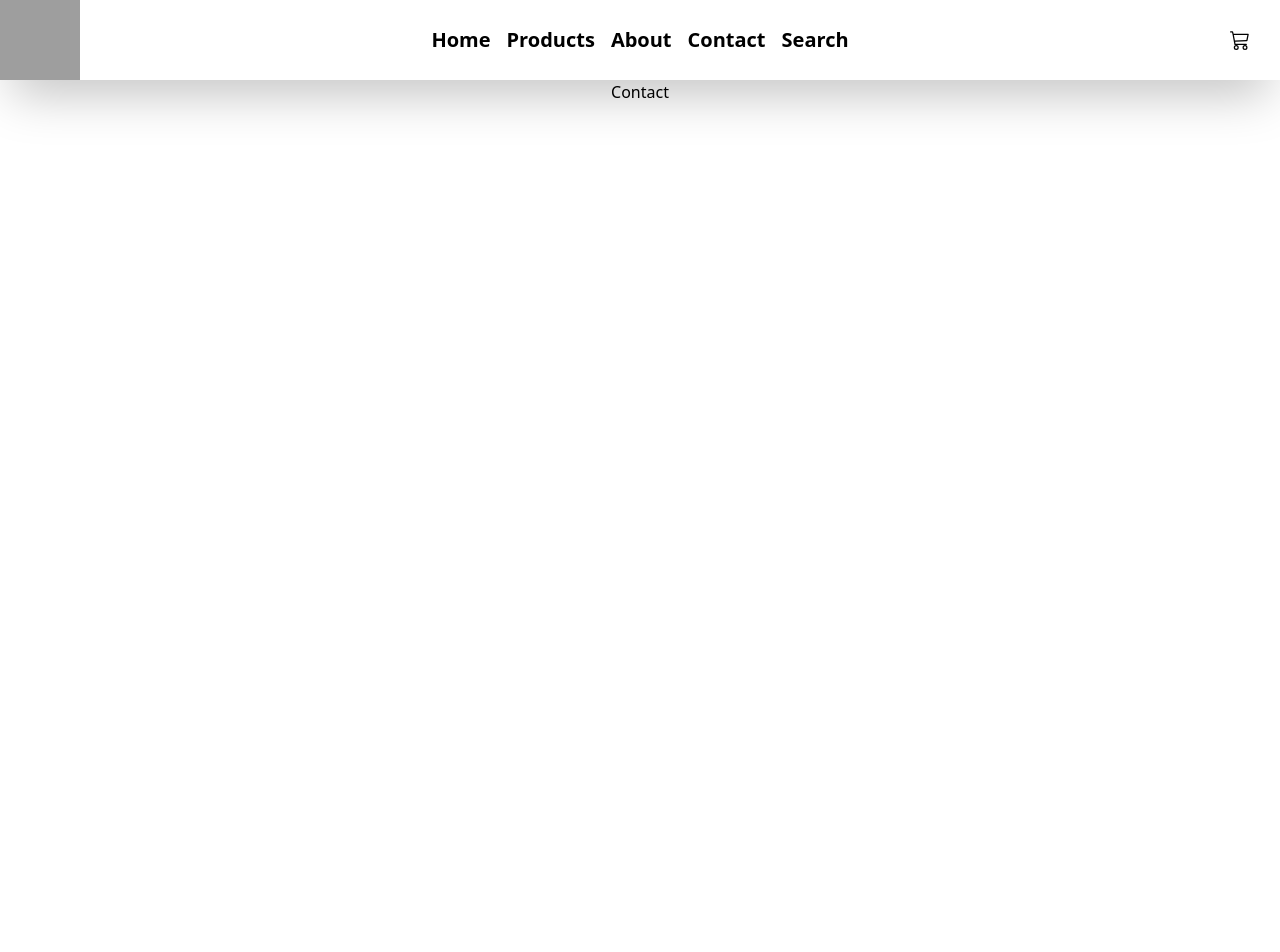
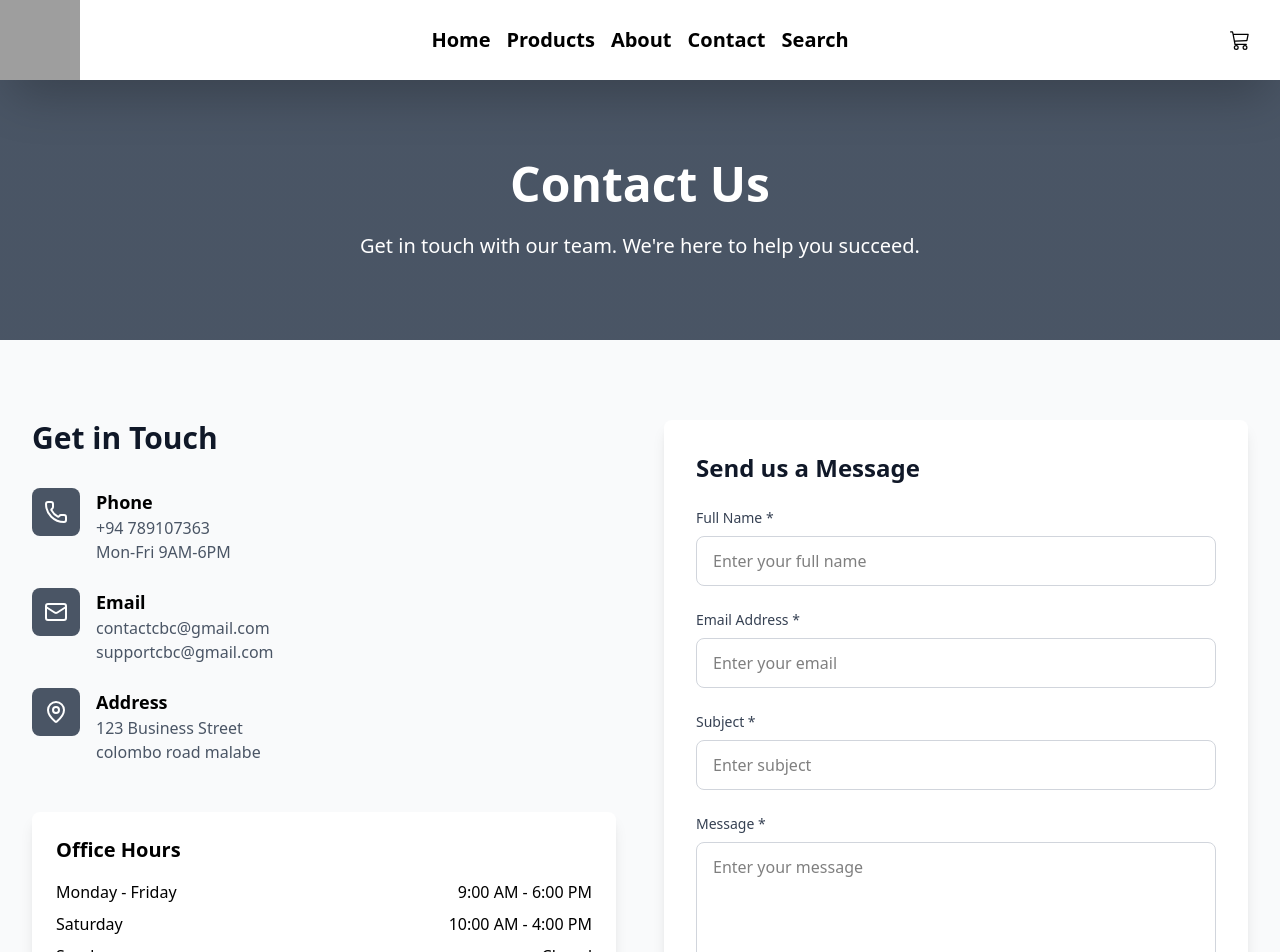
Before and after one commit to ChiththajaGalabodage/cbc-frontend, a React (Vite) app: page /contact in a window 1280 px wide. Shown: the top 952 px of the page. Before the commit the page ends 800 px from the top, so only its background shows below. Built offline with nearby package versions, Linux system fonts and the light colour scheme; grey boxes are pictures that could not be loaded; a web font is replaced by a local one.

Commit message:
contact page implement ✍🏻️

```diff
--- a/package.json
+++ b/package.json
@@ -14,6 +14,7 @@
     "@supabase/supabase-js": "^2.49.4",
     "@tailwindcss/vite": "^4.1.4",
     "axios": "^1.9.0",
+    "lucide-react": "^0.536.0",
     "react": "^19.0.0",
     "react-dom": "^19.0.0",
     "react-hot-toast": "^2.5.2",
--- /dev/null
+++ b/src/pages/client/contactUsPage.jsx
@@ -0,0 +1,221 @@
+import { useState } from "react";
+import { Phone, Mail, MapPin, Send } from "lucide-react";
+
+const ContactUsPage = () => {
+  const [] = useState(false);
+  const [formData, setFormData] = useState({
+    name: "",
+    email: "",
+    subject: "",
+    message: "",
+  });
+
+  const handleInputChange = (e) => {
+    setFormData({
+      ...formData,
+      [e.target.name]: e.target.value,
+    });
+  };
+
+  const handleSubmit = (e) => {
+    e.preventDefault();
+
+    console.log("Form submitted:", formData);
+    alert("Thank you for your message! We will get back to you soon.");
+    setFormData({ name: "", email: "", subject: "", message: "" });
+  };
+  return (
+    <div className="w-full">
+      <div className="min-h-screen bg-gray-50">
+        <section className="bg-gradient-to-r from-gray-600 to-gray-600 text-white py-20">
+          <div className="max-w-7xl mx-auto px-4 sm:px-6 lg:px-8 text-center">
+            <h1 className="text-4xl sm:text-5xl font-bold mb-6">Contact Us</h1>
+            <p className="text-xl max-w-2xl mx-auto">
+              Get in touch with our team. We're here to help you succeed.
+            </p>
+          </div>
+        </section>
+
+        <section className="py-20">
+          <div className="max-w-7xl mx-auto px-4 sm:px-6 lg:px-8">
+            <div className="grid grid-cols-1 lg:grid-cols-2 gap-12">
+              <div>
+                <h2 className="text-3xl font-bold text-gray-900 mb-8">
+                  Get in Touch
+                </h2>
+                <div className="space-y-6">
+                  <div className="flex items-start space-x-4">
+                    <div className="bg-gray-600 text-white p-3 rounded-lg">
+                      <Phone className="w-6 h-6" />
+                    </div>
+                    <div>
+                      <h3 className="text-lg font-semibold">Phone</h3>
+                      <p className="text-gray-600">+94 789107363</p>
+                      <p className="text-gray-600">Mon-Fri 9AM-6PM</p>
+                    </div>
+                  </div>
+
+                  <div className="flex items-start space-x-4">
+                    <div className="bg-gray-600 text-white p-3 rounded-lg">
+                      <Mail className="w-6 h-6" />
+                    </div>
+                    <div>
+                      <h3 className="text-lg font-semibold">Email</h3>
+                      <p className="text-gray-600">contactcbc@gmail.com</p>
+                      <p className="text-gray-600">supportcbc@gmail.com</p>
+                    </div>
+                  </div>
+
+                  <div className="flex items-start space-x-4">
+                    <div className="bg-gray-600 text-white p-3 rounded-lg">
+                      <MapPin className="w-6 h-6" />
+                    </div>
+                    <div>
+                      <h3 className="text-lg font-semibold">Address</h3>
+                      <p className="text-gray-600">123 Business Street</p>
+                      <p className="text-gray-600">colombo road malabe</p>
+                    </div>
+                  </div>
+                </div>
+
+                <div className="mt-12 bg-white p-6 rounded-lg shadow-lg">
+                  <h3 className="text-xl font-semibold mb-4">Office Hours</h3>
+                  <div className="space-y-2">
+                    <div className="flex justify-between">
+                      <span>Monday - Friday</span>
+                      <span>9:00 AM - 6:00 PM</span>
+                    </div>
+                    <div className="flex justify-between">
+                      <span>Saturday</span>
+                      <span>10:00 AM - 4:00 PM</span>
+                    </div>
+                    <div className="flex justify-between">
+                      <span>Sunday</span>
+                      <span>Closed</span>
+                    </div>
+                  </div>
+                </div>
+              </div>
+
+              <div className="bg-white p-8 rounded-lg shadow-lg">
+                <h2 className="text-2xl font-bold text-gray-900 mb-6">
+                  Send us a Message
+                </h2>
+                <div className="space-y-6">
+                  <div>
+                    <label
+                      htmlFor="name"
+                      className="block text-sm font-medium text-gray-700 mb-2"
+                    >
+                      Full Name *
+                    </label>
+                    <input
+                      type="text"
+                      id="name"
+                      name="name"
+                      value={formData.name}
+                      onChange={handleInputChange}
+                      required
+                      className="w-full px-4 py-3 border border-gray-300 rounded-lg focus:ring-2 focus:ring-blue-500 focus:border-transparent"
+                      placeholder="Enter your full name"
+                    />
+                  </div>
+
+                  <div>
+                    <label
+                      htmlFor="email"
+                      className="block text-sm font-medium text-gray-700 mb-2"
+                    >
+                      Email Address *
+                    </label>
+                    <input
+                      type="email"
+                      id="email"
+                      name="email"
+                      value={formData.email}
+                      onChange={handleInputChange}
+                      required
+                      className="w-full px-4 py-3 border border-gray-300 rounded-lg focus:ring-2 focus:ring-blue-500 focus:border-transparent"
+                      placeholder="Enter your email"
+                    />
+                  </div>
+
+                  <div>
+                    <label
+                      htmlFor="subject"
+                      className="block text-sm font-medium text-gray-700 mb-2"
+                    >
+                      Subject *
+                    </label>
+                    <input
+                      type="text"
+                      id="subject"
+                      name="subject"
+                      value={formData.subject}
+                      onChange={handleInputChange}
+                      required
+                      className="w-full px-4 py-3 border border-gray-300 rounded-lg focus:ring-2 focus:ring-blue-500 focus:border-transparent"
+                      placeholder="Enter subject"
+                    />
+                  </div>
+
+                  <div>
+                    <label
+                      htmlFor="message"
+                      className="block text-sm font-medium text-gray-700 mb-2"
+                    >
+                      Message *
+                    </label>
+                    <textarea
+                      id="message"
+                      name="message"
+                      value={formData.message}
+                      onChange={handleInputChange}
+                      required
+                      rows={6}
+                      className="w-full px-4 py-3 border border-gray-300 rounded-lg focus:ring-2 focus:ring-blue-500 focus:border-transparent"
+                      placeholder="Enter your message"
+                    />
+                  </div>
+
+                  <button
+                    onClick={handleSubmit}
+                    type="button"
+                    className="w-full bg-gray-500 text-white py-3 px-6 rounded-lg font-semibold hover:bg-blue-700 transition-colors flex items-center justify-center space-x-2"
+                  >
+                    <Send className="w-5 h-5" />
+                    <span>Send Message</span>
+                  </button>
+                </div>
+              </div>
+            </div>
+          </div>
+        </section>
+
+        <section className="py-20 bg-gray-100">
+          <div className="max-w-7xl mx-auto px-4 sm:px-6 lg:px-8">
+            <div className="text-center mb-12">
+              <h2 className="text-3xl font-bold text-gray-900 mb-4">
+                Visit Our Office
+              </h2>
+              <p className="text-xl text-gray-600">
+                We'd love to meet you in person
+              </p>
+            </div>
+            <div className="bg-gray-300 rounded-lg h-96 flex items-center justify-center">
+              <div className="text-center">
+                <MapPin className="w-16 h-16 text-gray-500 mx-auto mb-4" />
+                <p className="text-gray-600">Interactive Map Would Go Here</p>
+                <p className="text-sm text-gray-500 mt-2">
+                  123 Business Street,colombo road malabe{" "}
+                </p>
+              </div>
+            </div>
+          </div>
+        </section>
+      </div>
+    </div>
+  );
+};
+
+export default ContactUsPage;
--- a/src/pages/home.jsx
+++ b/src/pages/home.jsx
@@ -5,17 +5,19 @@ import ProductOverviewPage from "./client/productOverview";
 import CartPage from "./client/cart";
 import CheckoutPage from "./client/checkOut";
 import SearchProductPage from "./client/searchProducts";
+import ContactUsPage from "./client/contactUsPage";
 
 export default function HomePage() {
   return (
     <div className="w-full h-screen  flex flex-col items-center">
       <Header />
+
       <div className="w-full h-[calc(100vh-80px)]  flex flex-col items-center">
         <Routes path="/*">
           <Route path="/" element={<h1>Home</h1>} />
           <Route path="/products" element={<ProductPage />} />
           <Route path="/about" element={<h1>About</h1>} />
-          <Route path="/contact" element={<h1>Contact</h1>} />
+          <Route path="/contact" element={<ContactUsPage />} />
           <Route path="/cart" element={<CartPage />} />
           <Route path="/checkout" element={<CheckoutPage />} />
           <Route path="/search" element={<SearchProductPage />} />
```
Also changed, not shown: 1 other file (tests, documents, lock files or other folders).
